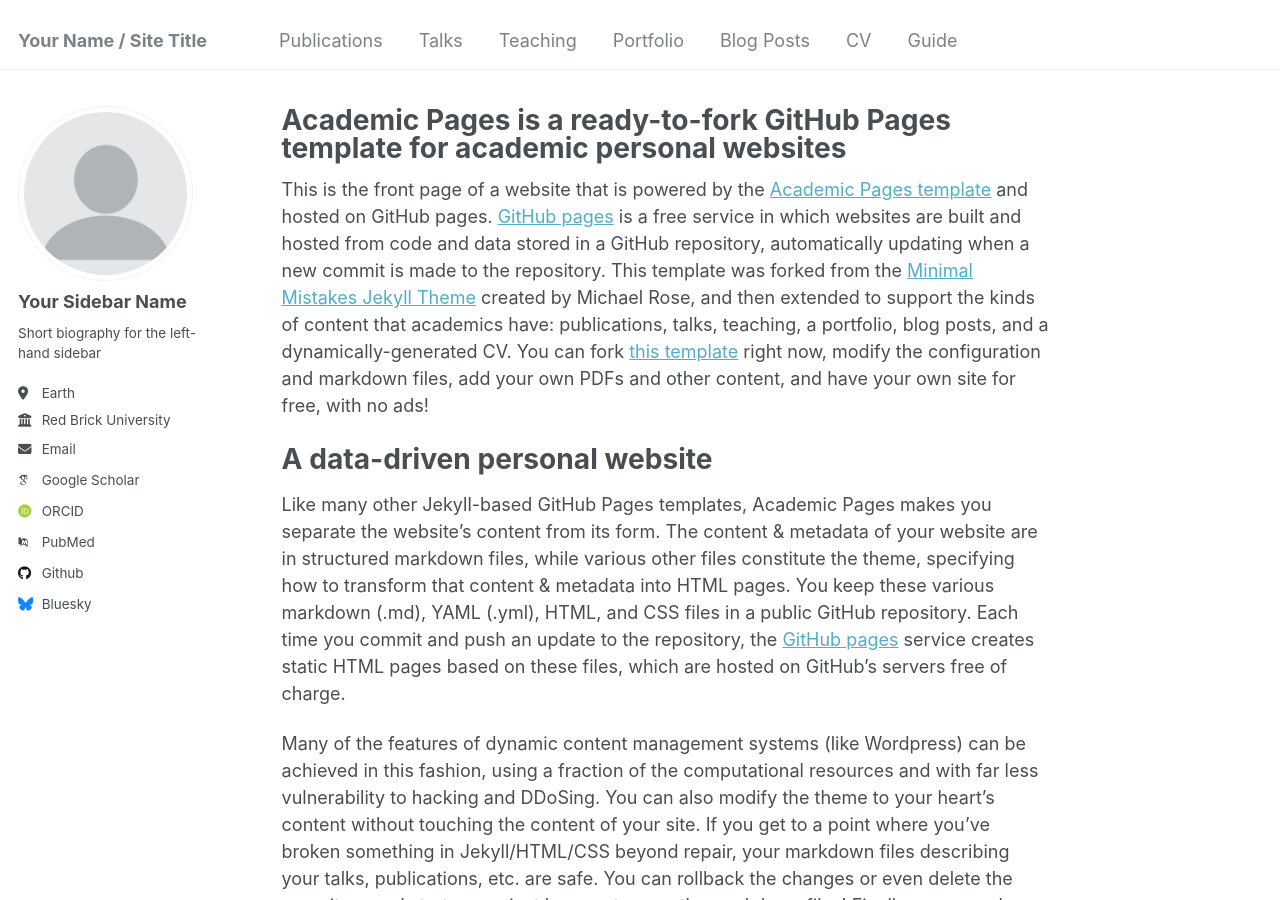
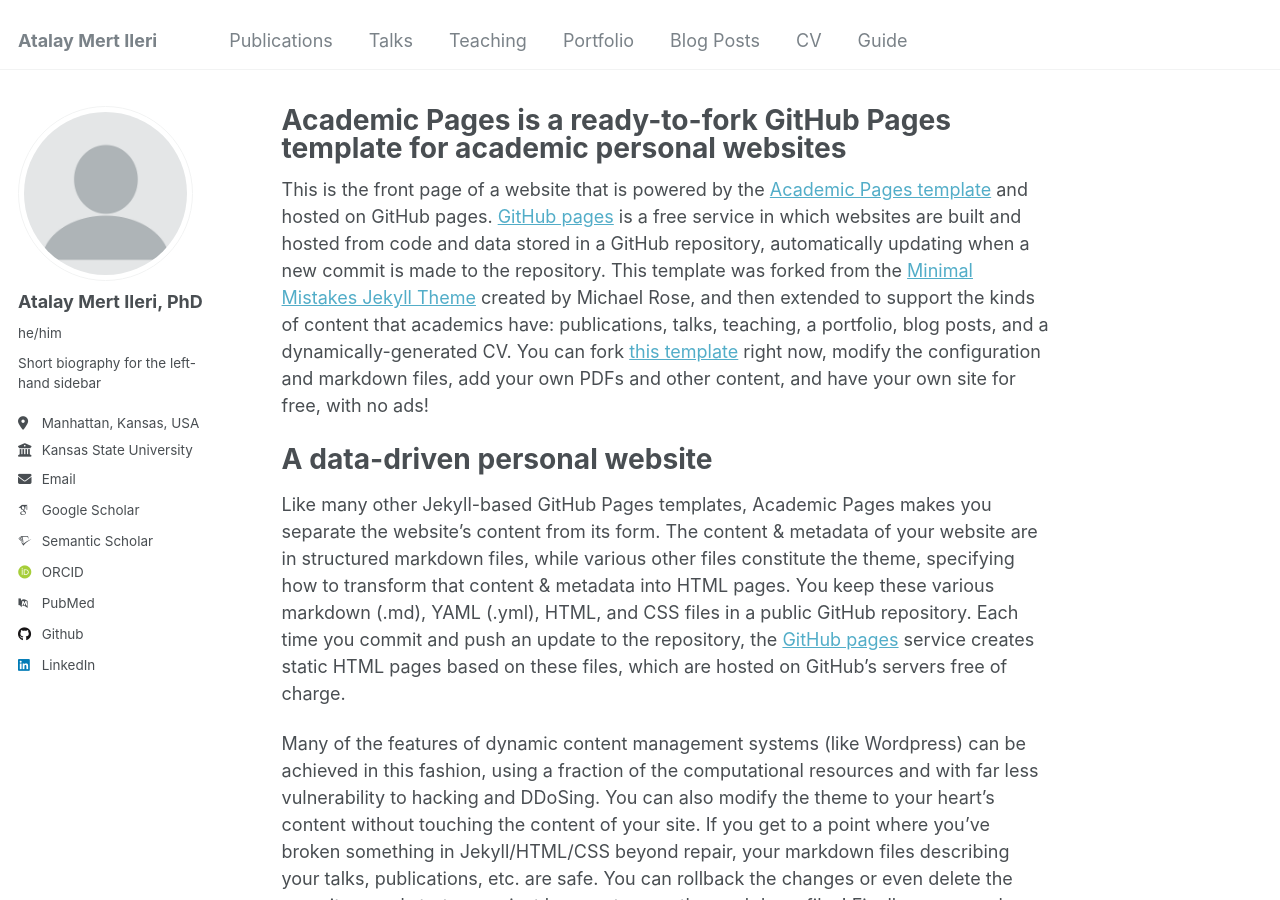
Before and after one commit to atalaymertileri/atalaymertileri.github.io, a Jekyll site: the page built from _pages/about.md, in a window 1280 px wide and 900 px high. Built offline with Jekyll 4.4.1, drawn with Linux system fonts in a browser that asks for light colours; some web fonts are replaced.

Commit message:
Update _config.yml

```diff
--- a/_config.yml
+++ b/_config.yml
@@ -8,13 +8,13 @@
 
 # Basic Site Settings
 locale                   : "en-US"
-title                    : "Your Name / Site Title"
+title                    : "Atalay Mert Ileri"
 title_separator          : "-"
 name                     : &name "Your Name"
 description              : &description "personal description"
-url                      : https://academicpages.github.io # the base hostname & protocol for your site e.g. "https://[your GitHub username].github.io"
+url                      : https://pseudohuman92.github.io # the base hostname & protocol for your site e.g. "https://[your GitHub username].github.io"
 baseurl                  : "" # the subpath of your site, e.g. "/blog"
-repository               : "academicpages/academicpages.github.io"
+repository               : "pseudohuman92/pseudohuman92.github.io"
 
 # Site Author - The following control what appear as part of the author content on the side bar.
 #               If a field is blank the icon and link will not appear, otherwise it will be shown.
@@ -22,20 +22,20 @@ repository               : "academicpages/academicpages.github.io"
 author:
   # Biographic information
   avatar           : "profile.png"
-  name             : "Your Sidebar Name"
-  pronouns         : # example: "she/her"
+  name             : "Atalay Mert Ileri, PhD"
+  pronouns         : "he/him" # example: "she/her"
   bio              : "Short biography for the left-hand sidebar"
-  location         : "Earth"
-  employer         : "Red Brick University"
+  location         : "Manhattan, Kansas, USA"
+  employer         : "Kansas State University"
   uri              : # URL
-  email            : "none@example.org"
+  email            : "atalay@ksu.edu"
 
   # Academic websites
   arxiv            : # URL - Update with the correct link to your profile
-  googlescholar    : "https://scholar.google.com/citations?user=PS_CX0AAAAAJ"
+  googlescholar    : "https://scholar.google.com/citations?user=yFBlI9EAAAAJ&hl=en"
   impactstory      : # URL
   orcid            : "http://orcid.org/yourorcidurl"
-  semantic         : # URL
+  semantic         : "https://www.semanticscholar.org/author/Atalay-Mert-Ileri/2301460" # URL
   pubmed           : "https://www.ncbi.nlm.nih.gov/pubmed/?term=john+snow"
   researchgate     : # URL
   scopus           : # URL
@@ -44,12 +44,12 @@ author:
   bitbucket        : # Username - Update with your username on the site
   codepen          : # Username
   dribbble         : # Username
-  github           : "academicpages"
+  github           : "pseudohuman92"
   kaggle           : # Username
   stackoverflow    : # User number or user number and name (i.e., use "1" or "1/jeff-atwood")
 
   # Social media
-  bluesky          : "bsky.app" # Replace this with you Bluesky username
+  bluesky          : # Replace this with you Bluesky username
   facebook         : # Username
   flickr           : # Username
   foursquare       : # Username
@@ -58,7 +58,7 @@ author:
   keybase          : # Username
   instagram        : # Username
   lastfm           : # Username
-  linkedin         : # Username
+  linkedin         : "https://www.linkedin.com/in/atalay-mert-ileri/" # Username
   mastodon         : # URL
   medium           : # URL
   pinterest        : # Username
```
